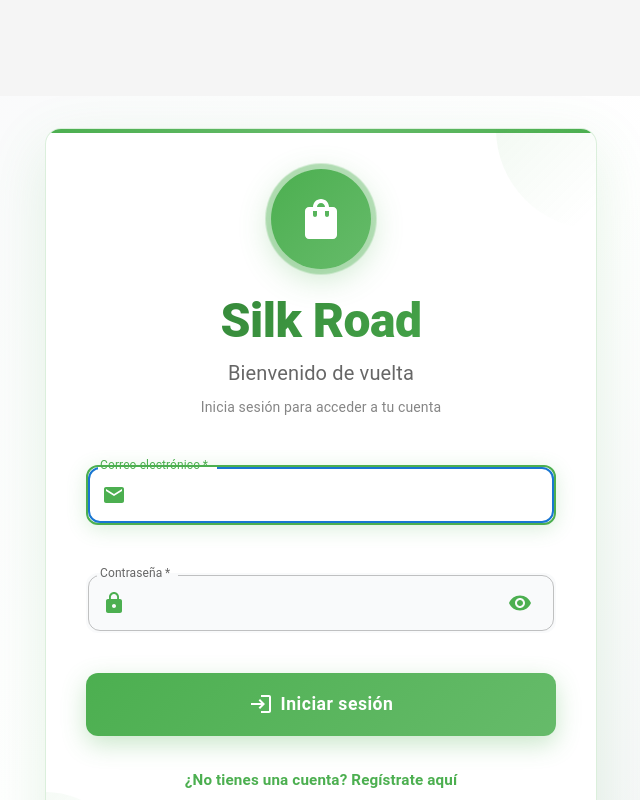
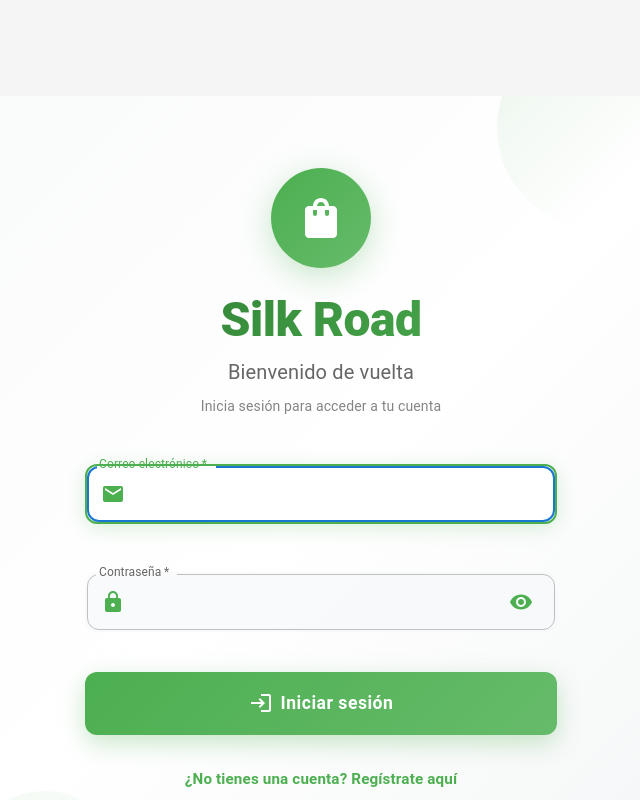
Before and after one commit to Erick-MC-Cedeno/Market-Place, a React (Create React App) app in the folder frontend/: page /login in a window 1280 px wide. Shown: the whole page, without its empty margins (319-959 px from the left). Built offline with nearby package versions, Linux system fonts and the light colour scheme; no server answers.

Commit message:
feat: update Login and Register components for improved styling and layout

```diff
--- a/frontend/src/pages/Login.js
+++ b/frontend/src/pages/Login.js
@@ -91,21 +91,12 @@
             sx={{
               p: { xs: 3, sm: 5 },
               borderRadius: 4,
-              background: "rgba(255, 255, 255, 0.95)",
-              backdropFilter: "blur(20px)",
-              border: "1px solid rgba(76, 175, 80, 0.2)",
-              boxShadow: "0 20px 60px rgba(76, 175, 80, 0.15)",
+              background: "transparent",
+              backdropFilter: "none",
+              border: "none",
+              boxShadow: "none",
               position: "relative",
-              overflow: "hidden",
-              "&::before": {
-                content: '""',
-                position: "absolute",
-                top: 0,
-                left: 0,
-                right: 0,
-                height: 4,
-                background: "linear-gradient(90deg, #4CAF50 0%, #66BB6A 50%, #4CAF50 100%)",
-              },
+              overflow: "visible",
             }}
           >
             {/* Logo y Header */}
--- a/frontend/src/pages/Register.js
+++ b/frontend/src/pages/Register.js
@@ -92,21 +92,12 @@
             sx={{
               p: { xs: 3, sm: 5 },
               borderRadius: 4,
-              background: "rgba(255, 255, 255, 0.95)",
-              backdropFilter: "blur(20px)",
-              border: "1px solid rgba(76, 175, 80, 0.2)",
-              boxShadow: "0 20px 60px rgba(76, 175, 80, 0.15)",
+              background: "transparent",
+              backdropFilter: "none",
+              border: "none",
+              boxShadow: "none",
               position: "relative",
-              overflow: "hidden",
-              "&::before": {
-                content: '""',
-                position: "absolute",
-                top: 0,
-                left: 0,
-                right: 0,
-                height: 4,
-                background: "linear-gradient(90deg, #4CAF50 0%, #66BB6A 50%, #4CAF50 100%)",
-              },
+              overflow: "visible",
             }}
           >
             {/* Logo y Header */}
```
